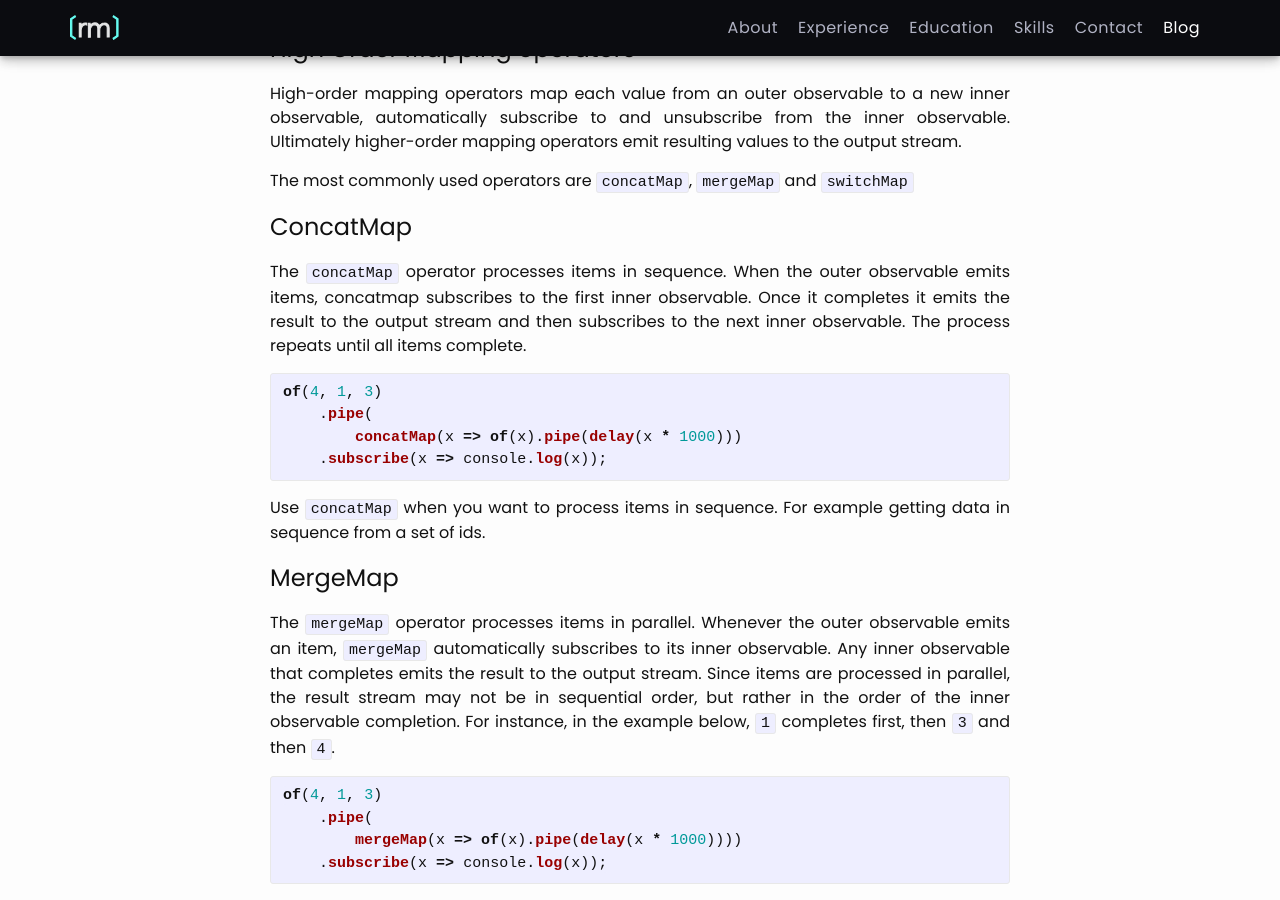
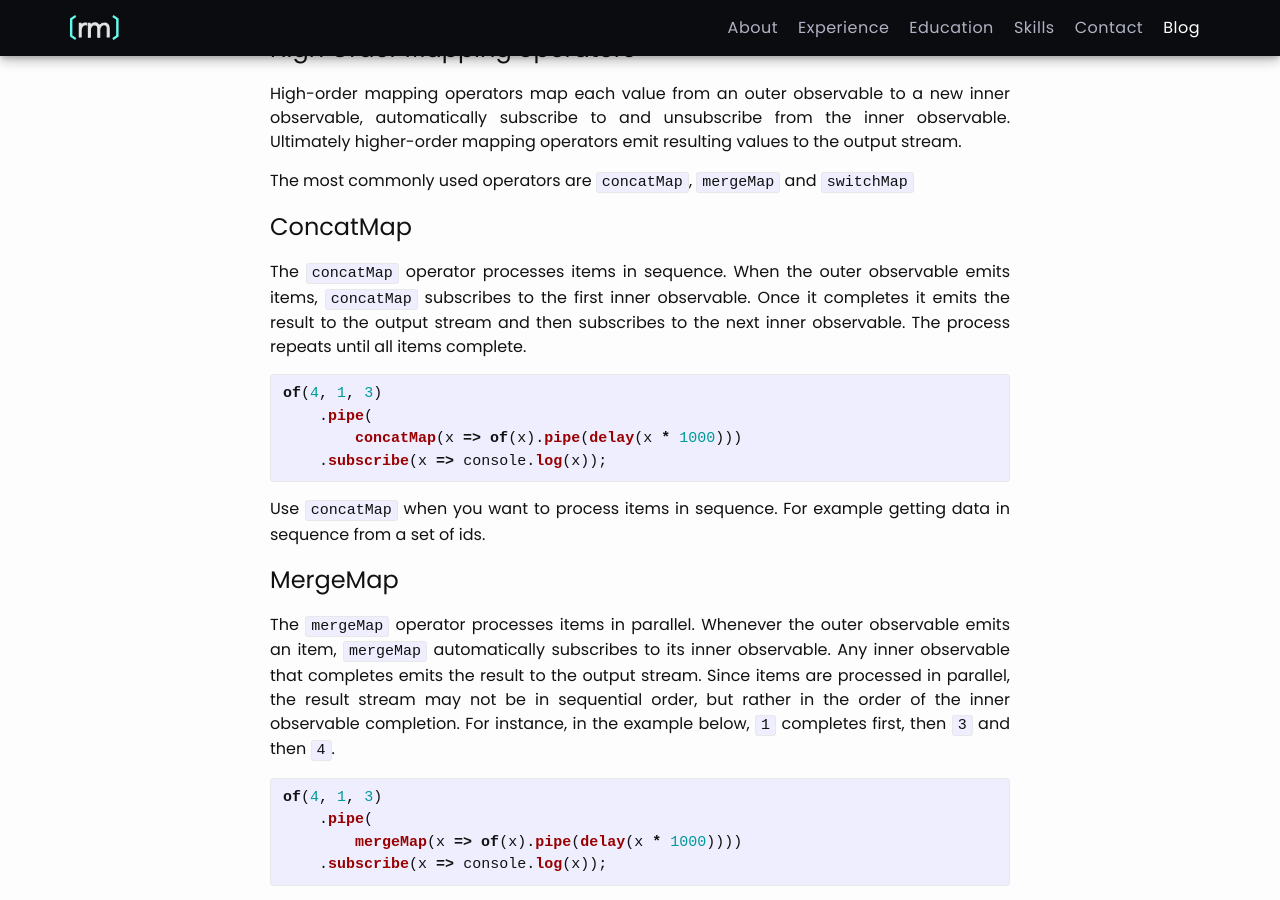
Before and after one commit to rmpweb/rmpweb.github.io, a Jekyll site: the page built from docs/_posts/2020-06-01-rxjs-higher-order-observables.markdown, in a window 1280 px wide and 900 px high, scrolled down 870 px. Built offline with Jekyll 4.4.1, drawn with Linux system fonts in a browser that asks for light colours; comment, search, counter and statistics services are not loaded.

Commit message:
updates article

```diff
--- a/docs/_posts/2020-06-01-rxjs-higher-order-observables.markdown
+++ b/docs/_posts/2020-06-01-rxjs-higher-order-observables.markdown
@@ -27,7 +27,7 @@ The most commonly used operators are `concatMap`, `mergeMap` and `switchMap`
 # ConcatMap
 
 
-The `concatMap` operator processes items in sequence. When the outer observable emits items, concatmap subscribes to the first inner observable. Once it completes it emits the result to the output stream and then subscribes to the next inner observable. The process repeats until all items complete.
+The `concatMap` operator processes items in sequence. When the outer observable emits items, `concatMap` subscribes to the first inner observable. Once it completes it emits the result to the output stream and then subscribes to the next inner observable. The process repeats until all items complete.
 
 {% highlight typescript %}
 of(4, 1, 3)
```
